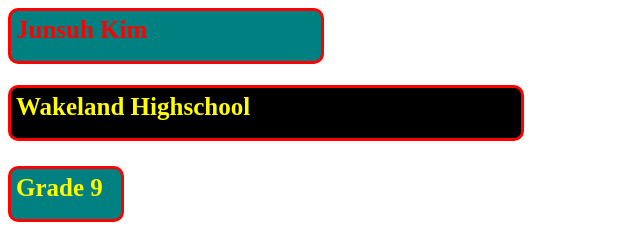
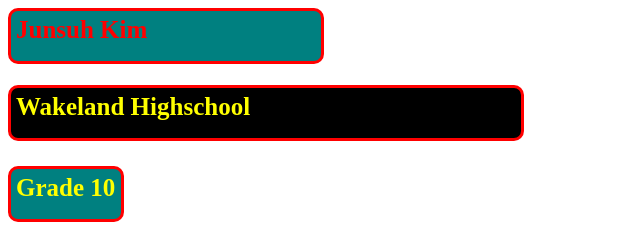
Before and after one commit to regoal1234-rgb/My-website, a plain HTML site: page index.html in a window 1280 px wide. Shown: the top 244 px of the page, 0-640 px from the left. Drawn offline with Linux system fonts and the light colour scheme.

Commit message:
Update index.html

```diff
--- a/index.html
+++ b/index.html
@@ -6,7 +6,7 @@
         <title>Introducing my self</title>
         <h1 class="name">Junsuh Kim</h1>
         <h2 class="school">Wakeland Highschool</h2>
-        <h3 class="grade">Grade 9</h3>
+        <h3 class="grade">Grade 10</h3>
         <p class="a1">I like to play soccer. I am ISTJ.</p>
         <img src="media/me at the sea.JPG" width="400" height="300">
         <img src="media/perro2.jpeg" width="300" height="400">
```
